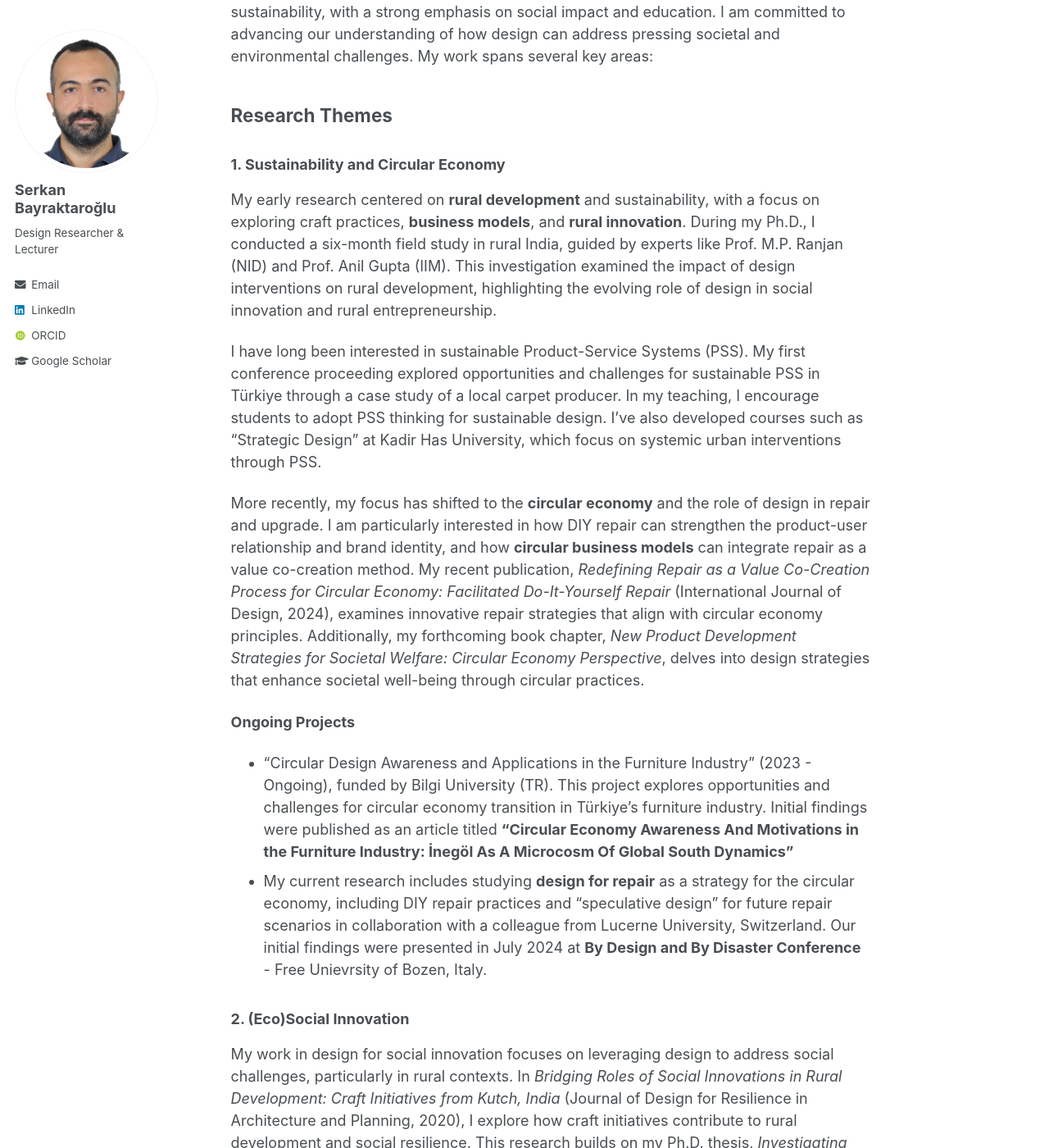
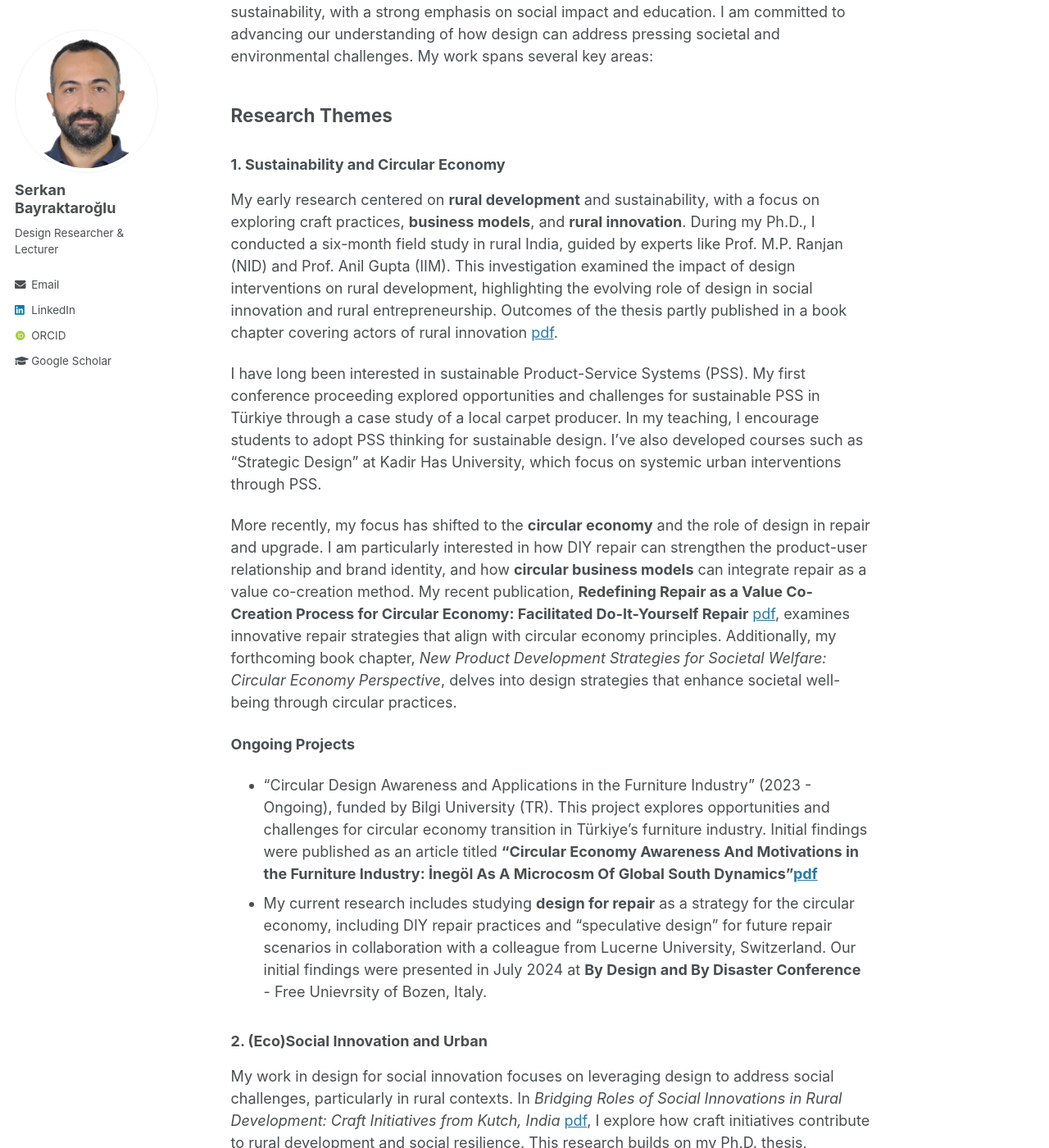
Before and after one commit to serkanbayraktaroglu/serkanbayraktaroglu.github.io, a Jekyll site: the page built from _pages/research.md, in a window 1280 px wide and 1400 px high, scrolled down 234 px. Shown: the whole window at 82% size. Built offline with Jekyll 4.4.1, drawn with Linux system fonts in a browser that asks for light colours; some web fonts are replaced.

Commit message:
Update research.md

```diff
--- a/_pages/research.md
+++ b/_pages/research.md
@@ -15,22 +15,23 @@ My research explores the dynamic intersections between design, innovation, and s
 
 ### 1. Sustainability and Circular Economy
 
-My early research centered on **rural development** and sustainability, with a focus on exploring craft practices, **business models**, and **rural innovation**. During my Ph.D., I conducted a six-month field study in rural India, guided by experts like Prof. M.P. Ranjan (NID) and Prof. Anil Gupta (IIM). This investigation examined the impact of design interventions on rural development, highlighting the evolving role of design in social innovation and rural entrepreneurship.
+My early research centered on **rural development** and sustainability, with a focus on exploring craft practices, **business models**, and **rural innovation**. During my Ph.D., I conducted a six-month field study in rural India, guided by experts like Prof. M.P. Ranjan (NID) and Prof. Anil Gupta (IIM). This investigation examined the impact of design interventions on rural development, highlighting the evolving role of design in social innovation and rural entrepreneurship. Outcomes of the thesis partly published in a book chapter covering actors of rural innovation [pdf](/files/pdf/A1/A2.1_ACTORS.pdf).
 
 I have long been interested in sustainable Product-Service Systems (PSS). My first conference proceeding explored opportunities and challenges for sustainable PSS in Türkiye through a case study of a local carpet producer. In my teaching, I encourage students to adopt PSS thinking for sustainable design. I’ve also developed courses such as "Strategic Design" at Kadir Has University, which focus on systemic urban interventions through PSS.
 
-More recently, my focus has shifted to the **circular economy** and the role of design in repair and upgrade. I am particularly interested in how DIY repair can strengthen the product-user relationship and brand identity, and how **circular business models** can integrate repair as a value co-creation method. My recent publication, *Redefining Repair as a Value Co-Creation Process for Circular Economy: Facilitated Do-It-Yourself Repair* (International Journal of Design, 2024), examines innovative repair strategies that align with circular economy principles. Additionally, my forthcoming book chapter, *New Product Development Strategies for Societal Welfare: Circular Economy Perspective*, delves into design strategies that enhance societal well-being through circular practices.
+More recently, my focus has shifted to the **circular economy** and the role of design in repair and upgrade. I am particularly interested in how DIY repair can strengthen the product-user relationship and brand identity, and how **circular business models** can integrate repair as a value co-creation method. My recent publication, **Redefining Repair as a Value Co-Creation Process for Circular Economy: Facilitated Do-It-Yourself Repair** [pdf](/files/pdf/A1/IJDES.pdf), examines innovative repair strategies that align with circular economy principles. Additionally, my forthcoming book chapter, *New Product Development Strategies for Societal Welfare: Circular Economy Perspective*, delves into design strategies that enhance societal well-being through circular practices.
 
 **Ongoing Projects**
-- "Circular Design Awareness and Applications in the Furniture Industry" (2023 - Ongoing), funded by Bilgi University (TR). This project explores opportunities and challenges for circular economy transition in Türkiye's furniture industry. Initial findings were published as an article titled **"Circular Economy Awareness And Motivations in the Furniture Industry: İnegöl As A Microcosm Of Global South Dynamics"**
+- "Circular Design Awareness and Applications in the Furniture Industry" (2023 - Ongoing), funded by Bilgi University (TR). This project explores opportunities and challenges for circular economy transition in Türkiye's furniture industry. Initial findings were published as an article titled **"Circular Economy Awareness And Motivations in the Furniture Industry: İnegöl As A Microcosm Of Global South Dynamics"[pdf](/files/pdf/A1/MAMAD24.pdf)**
 - My current research includes studying **design for repair** as a strategy for the circular economy, including DIY repair practices and "speculative design" for future repair scenarios in collaboration with a colleague from Lucerne University, Switzerland. Our initial findings were presented in July 2024 at **By Design and By Disaster Conference** - Free Unievrsity of Bozen, Italy.
 
-### 2. (Eco)Social Innovation
+### 2. (Eco)Social Innovation and Urban
 
-My work in design for social innovation focuses on leveraging design to address social challenges, particularly in rural contexts. In *Bridging Roles of Social Innovations in Rural Development: Craft Initiatives from Kutch, India* (Journal of Design for Resilience in Architecture and Planning, 2020), I explore how craft initiatives contribute to rural development and social resilience. This research builds on my Ph.D. thesis, *Investigating Design for Social Innovation Through Business Models in Rural India*, which proposed a model for fostering social innovation in developing countries. My article *Eco-social Innovation in the Context of Urban Sustainability* (in Turkish) is accepted for publication as a book chapter in 2024.
+My work in design for social innovation focuses on leveraging design to address social challenges, particularly in rural contexts. In *Bridging Roles of Social Innovations in Rural Development: Craft Initiatives from Kutch, India* [pdf](/files/pdf/A1/A1.1_DRARCH.pdf), I explore how craft initiatives contribute to rural development and social resilience. This research builds on my Ph.D. thesis, *Investigating Design for Social Innovation Through Business Models in Rural India*, which proposed a model for fostering social innovation in developing countries. My article *Eco-social Innovation in the Context of Urban Sustainability* (in Turkish) is accepted for publication as a book chapter in 2024.
 
 - **Supervision Committee**: "Social Innovation Ecosystems in Sustainable Rural Development" (Ongoing Ph.D. project), Istanbul Technical University.
 - I am actively engaged in international research projects and collaborations that explore urban sustainability transitions and the role of design in fostering eco-social innovation. **ENCODUS: Excellence in Eco-Social Design for Urban Sustainability Transition** (2023, Above Threshold). **HORIZON-WIDERA Twinning Project**, I worked as the coordinator with partner universites; HSLU - Switzerland, Bauhaus University - Germany, and Free Unievrsity of Bozen - Italy.
+
 
 
 ### 3. Design Education
```
